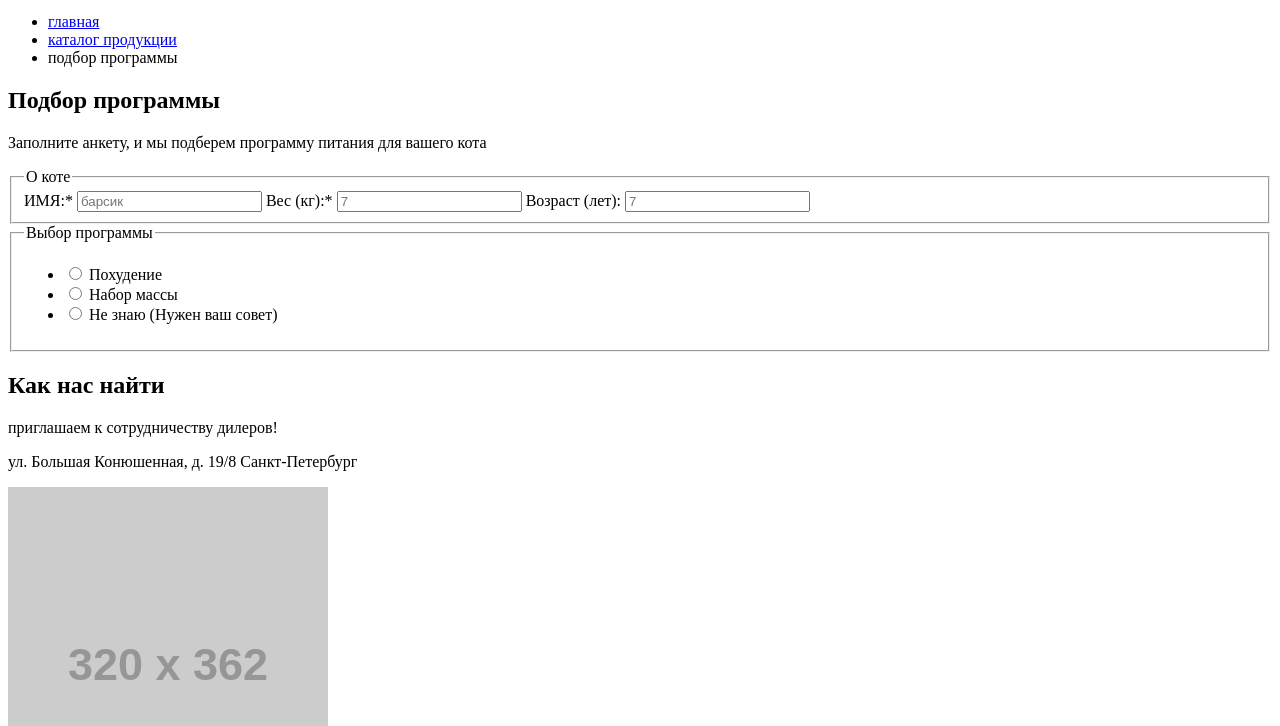
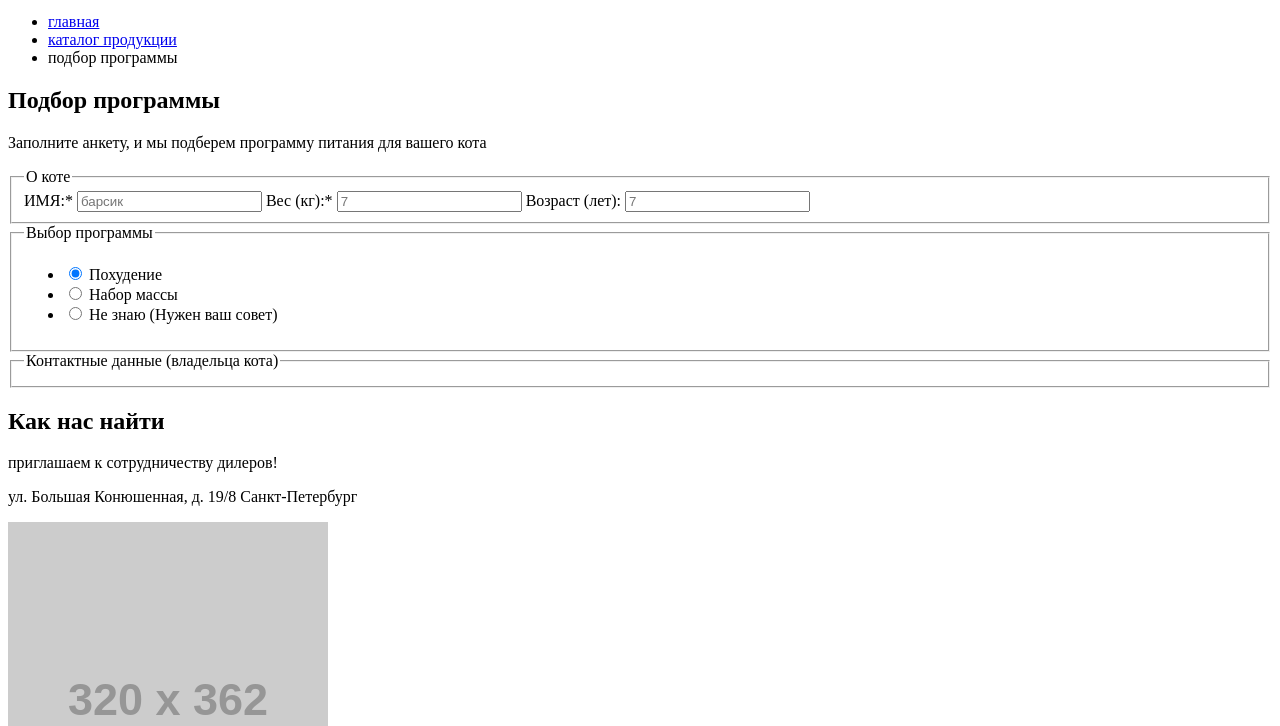
Before and after one commit to VafinArtem/1394233-cat-energy-20, a website: page source/form.html in a window 1280 px wide. Shown: the part 74-800 px from the top of the page. Drawn offline with Linux system fonts and the light colour scheme; placeholder pictures from the web are drawn by us.

Commit message:
Разметил два блока формы Контактные данный и Комментарий исправил радиобаттоны

```diff
--- a/source/form.html
+++ b/source/form.html
@@ -51,23 +51,27 @@
           <ul class="form__list">
             <li class="form__item">
               <label class="form__name">
-                <input class="form__radio" type="radio" name="slim">
+                <input class="form__radio" type="radio" name="program" value="slim" checked>
                 Похудение
               </label>
             </li>
             <li class="form__item">
               <label class="form__name">
-                <input class="form__radio" type="radio" name="weight">
+                <input class="form__radio" type="radio" name="program" value="weight">
                 Набор массы
               </label>
             </li>
             <li class="form__item">
               <label class="form__name">
-                <input class="form__radio" type="radio" name="advice">
+                <input class="form__radio" type="radio" name="program" value="advice">
                 Не знаю (Нужен ваш совет)
               </label>
             </li>
           </ul>
+        </fieldset>
+        <fieldset class="form__block">
+          <legend class="title form__title">Контактные данные (владельца кота)</legend>
+
         </fieldset>
       </form>
     </section>
```
